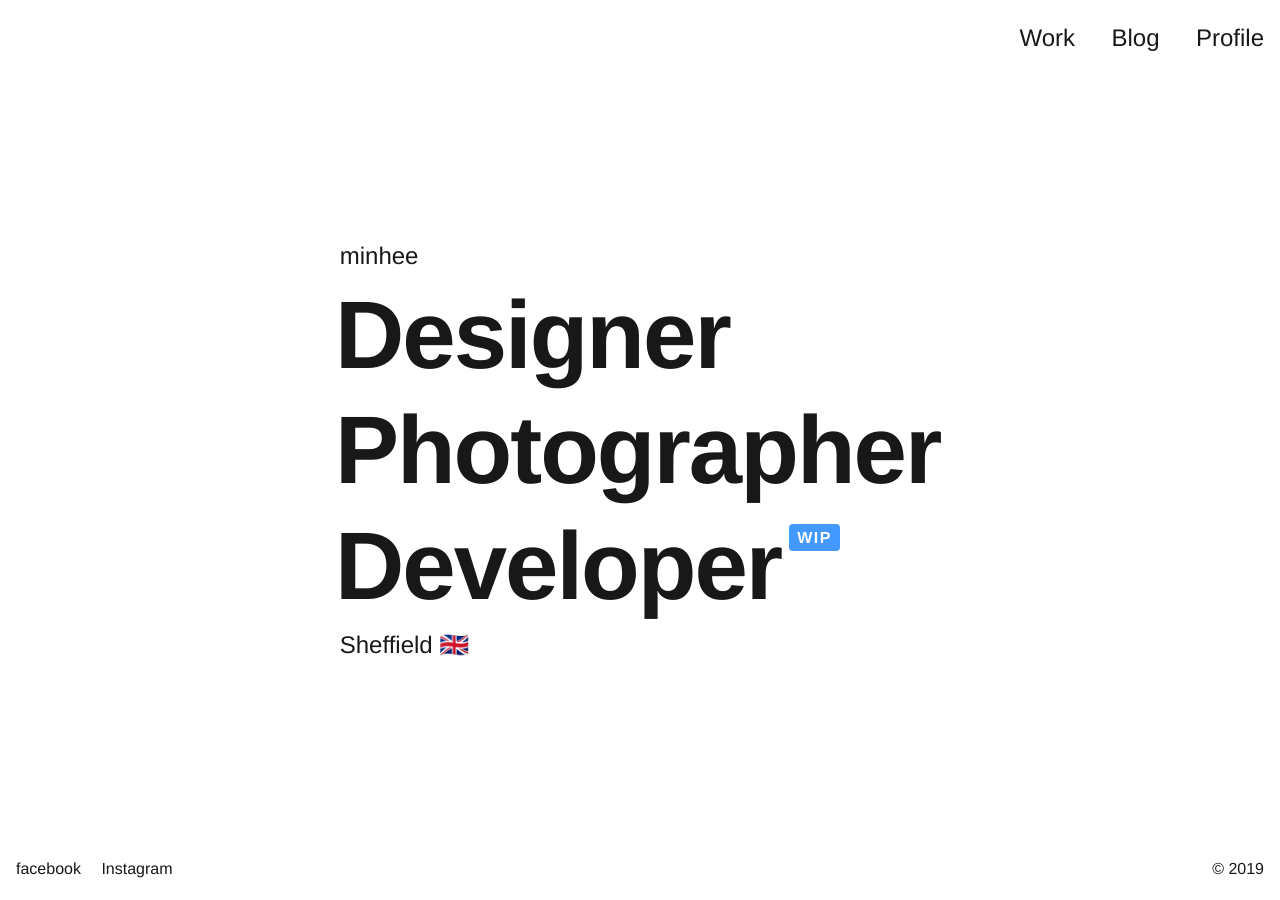
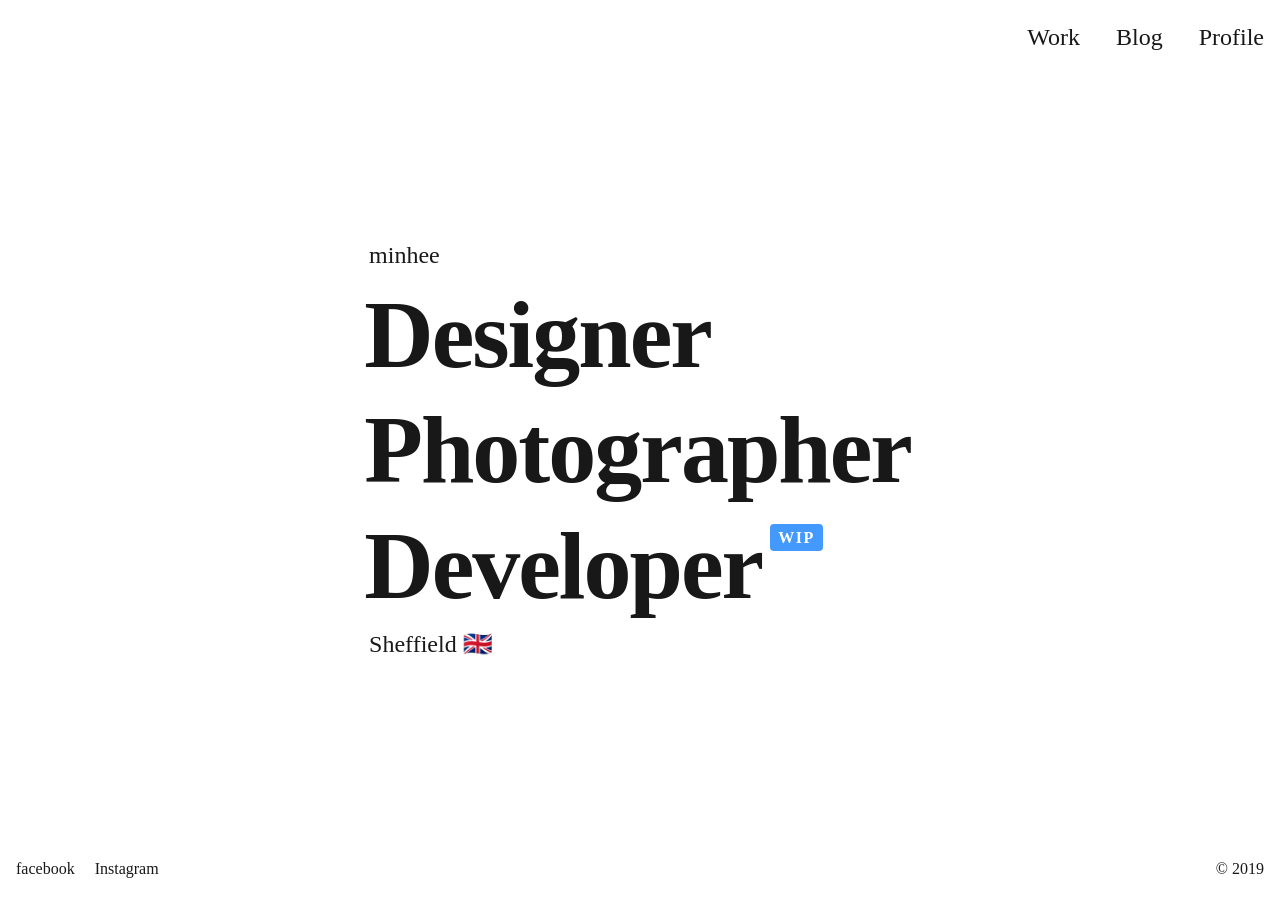
Before and after one commit to minheeyoon/minheeyoon.github.io, a Jekyll site: the page built from index.md, in a window 1280 px wide. Built offline with Jekyll 4.4.1, drawn with Linux system fonts in a browser that asks for light colours; some web fonts are replaced.

Commit message:
font_change_test

```diff
--- a/_sass/_variables.scss
+++ b/_sass/_variables.scss
@@ -1,57 +1,83 @@
 // Font @import
 @import url("https://fonts.googleapis.com/css?family=Chivo:400,700");
 
-@font-face{
-	font-family:Graphik;
-	font-weight:normal;
-	font-style:normal;
-	src:url("/assets/assets/fonts/Graphik-Regular-Web.eot");
-	src:url("/assets/assets/fonts/Graphik-Regular-Web.eot?#iefix") format("embedded-opentype"),url("/assets/fonts/Graphik-Regular-Web.woff") format("woff"),url("/assets/fonts/Graphik-Regular-Web.ttf") format("truetype"),url("/assets/fonts/Graphik-Regular-Web.svg#Graphik") format("svg")}
+//minhee font
+@import url("https://fonts.googleapis.com/css?family=DM+Serif+Text|Noto+Sans+KR&display=swap");
+//여기까지
 
-@font-face{
-	font-family:Graphik;
-	font-weight:normal;
-	font-style:italic;
-	src:url("/assets/fonts/Graphik-RegularItalic-Web.eot");
-	src:url("/assets/fonts/Graphik-RegularItalic-Web.eot?#iefix") format("embedded-opentype"),url("/assets/fonts/Graphik-RegularItalic-Web.woff") format("woff"),url("/assets/fonts/Graphik-RegularItalic-Web.ttf") format("truetype"),url("/assets/fonts/Graphik-RegularItalic-Web.svg#Graphik") format("svg")}
+@font-face {
+  font-family: Graphik;
+  font-weight: normal;
+  font-style: normal;
+  src: url("/assets/assets/fonts/Graphik-Regular-Web.eot");
+  src: url("/assets/assets/fonts/Graphik-Regular-Web.eot?#iefix")
+      format("embedded-opentype"),
+    url("/assets/fonts/Graphik-Regular-Web.woff") format("woff"),
+    url("/assets/fonts/Graphik-Regular-Web.ttf") format("truetype"),
+    url("/assets/fonts/Graphik-Regular-Web.svg#Graphik") format("svg");
+}
 
-@font-face{
-	font-family:Graphik;
-	font-weight:600;
-	font-style:normal;
-	src:url("/assets/fonts/Graphik-Semibold-Web.eot");
-	src:url("/assets/fonts/Graphik-Semibold-Web.eot?#iefix") format("embedded-opentype"),url("/assets/fonts/Graphik-Semibold-Web.woff") format("woff"),url("/assets/fonts/Graphik-Semibold-Web.ttf") format("truetype"),url("/assets/fonts/Graphik-Semibold-Web.svg#Graphik") format("svg")}
+@font-face {
+  font-family: Graphik;
+  font-weight: normal;
+  font-style: italic;
+  src: url("/assets/fonts/Graphik-RegularItalic-Web.eot");
+  src: url("/assets/fonts/Graphik-RegularItalic-Web.eot?#iefix")
+      format("embedded-opentype"),
+    url("/assets/fonts/Graphik-RegularItalic-Web.woff") format("woff"),
+    url("/assets/fonts/Graphik-RegularItalic-Web.ttf") format("truetype"),
+    url("/assets/fonts/Graphik-RegularItalic-Web.svg#Graphik") format("svg");
+}
 
-@font-face{
-	font-family:Graphik;
-	font-weight:600;
-	font-style:italic;
-	src:url("/assets/fonts/Graphik-SemiboldItalic-Web.eot");
-	src:url("/assets/fonts/Graphik-SemiboldItalic-Web.eot?#iefix") format("embedded-opentype"),url("/assets/fonts/Graphik-SemiboldItalic-Web.woff") format("woff"),url("/assets/fonts/Graphik-SemiboldItalic-Web.ttf") format("truetype"),url("/assets/fonts/Graphik-SemiboldItalic-Web.svg#Graphik") format("svg")}
+@font-face {
+  font-family: Graphik;
+  font-weight: 600;
+  font-style: normal;
+  src: url("/assets/fonts/Graphik-Semibold-Web.eot");
+  src: url("/assets/fonts/Graphik-Semibold-Web.eot?#iefix")
+      format("embedded-opentype"),
+    url("/assets/fonts/Graphik-Semibold-Web.woff") format("woff"),
+    url("/assets/fonts/Graphik-Semibold-Web.ttf") format("truetype"),
+    url("/assets/fonts/Graphik-Semibold-Web.svg#Graphik") format("svg");
+}
 
-
+@font-face {
+  font-family: Graphik;
+  font-weight: 600;
+  font-style: italic;
+  src: url("/assets/fonts/Graphik-SemiboldItalic-Web.eot");
+  src: url("/assets/fonts/Graphik-SemiboldItalic-Web.eot?#iefix")
+      format("embedded-opentype"),
+    url("/assets/fonts/Graphik-SemiboldItalic-Web.woff") format("woff"),
+    url("/assets/fonts/Graphik-SemiboldItalic-Web.ttf") format("truetype"),
+    url("/assets/fonts/Graphik-SemiboldItalic-Web.svg#Graphik") format("svg");
+}
 
 // Font family
-$header-font-family: "Chivo", "Helvetica Neue", Arial, sans-serif;
-
-$body-font-family: "Graphik", "Helvetica Neue", Arial, sans-serif;
+// $header-font-family: "Chivo", "Helvetica Neue", Arial, sans-serif;
+// $body-font-family: "Graphik", "Helvetica Neue", Arial, sans-serif;
 $body-font-weight: normal;
 $body-font-size: 16px;
 $prose-font-size: 20px;
 
+// my font family
+$header-font-family: "DM Serif Text", serif;
+$body-font-family: "Noto Sans KR", sans-serif;
+
+// 여기까지
 
 // Type scale
 
-$f-head: 6rem !default;     // 96px
-$f-subh: 5rem !default;     // 80px
+$f-head: 6rem !default; // 96px
+$f-subh: 5rem !default; // 80px
 
-$f1-size: 4rem !default;    // 64px
-$f2-size: 3rem !default;    // 48px
+$f1-size: 4rem !default; // 64px
+$f2-size: 3rem !default; // 48px
 $f3-size: 2.25rem !default; // 36px
-$f4-size: 1.5rem !default;  // 24px
+$f4-size: 1.5rem !default; // 24px
 $f5-size: 1.25rem !default; // 20px
-$f6-size: 1rem !default;    // 16px
-$f7-size: .75rem !default;  // 12px
+$f6-size: 1rem !default; // 16px
+$f7-size: 0.75rem !default; // 12px
 
 $display-spacing: -2px;
 
```
